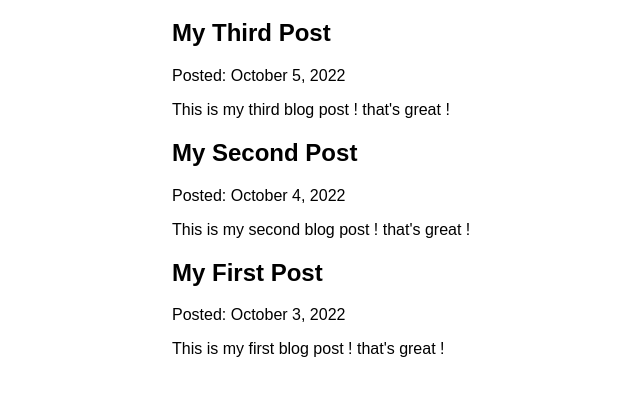
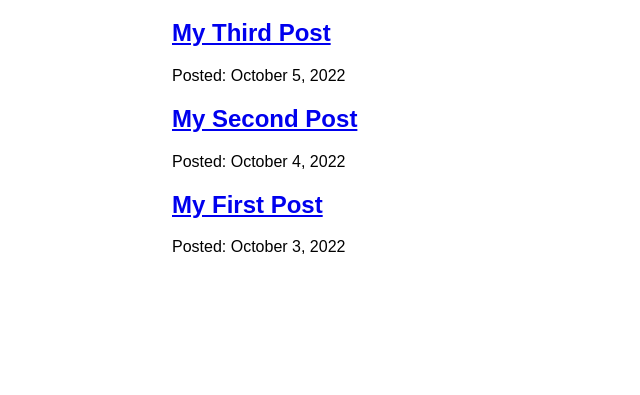
Before and after one commit to gmagnenat/gatsby-blog-wa, a Gatsby site: page /blog in a window 1280 px wide. Shown: the part 157-552 px from the top of the page, without its empty margins (143-783 px from the left). Built offline with nearby package versions, Linux system fonts and the light colour scheme; Gatsby itself is replaced by a stand-in of ours.

Commit message:
Create pages from blog posts, add links to blog post list

```diff
--- a/blog/third-post.mdx
+++ b/blog/third-post.mdx
@@ -1,7 +1,7 @@
 ---
 title: 'My Third Post'
 date: '2022-10-05'
-slug: 'my-first-post'
+slug: 'my-third-post'
 ---
 
 This is my third blog post ! that's _great_ !
--- a/src/pages/blog.js
+++ b/src/pages/blog/index.js
@@ -1,16 +1,19 @@
 import React from 'react';
-import { graphql } from 'gatsby';
-import Layout from '../components/layout';
-import Seo from '../components/seo';
+import { Link, graphql } from 'gatsby';
+import Layout from '../../components/layout';
+import Seo from '../../components/seo';
 
 const BlogPage = ({ data }) => {
 	return (
 		<Layout pageTitle='My Blog Posts'>
 			{data.allMdx.nodes.map((node) => (
 				<article key={node.id}>
-					<h2>{node.frontmatter.title}</h2>
+					<h2>
+						<Link to={`/blog/${node.frontmatter.slug}`}>
+							{node.frontmatter.title}
+						</Link>
+					</h2>
 					<p>Posted: {node.frontmatter.date}</p>
-					<p>{node.excerpt}</p>
 				</article>
 			))}
 		</Layout>
@@ -23,8 +26,9 @@ export const query = graphql`
 		allMdx(sort: { fields: frontmatter___date, order: DESC }) {
 			nodes {
 				frontmatter {
+					date(formatString: "MMMM D, YYYY")
 					title
-					date(formatString: "MMMM D, YYYY")
+					slug
 				}
 				id
 				excerpt
```
Also changed, not shown: src/pages/blog/{mdx.frontmatter__slug}.js (added, +28 -0 lines).
